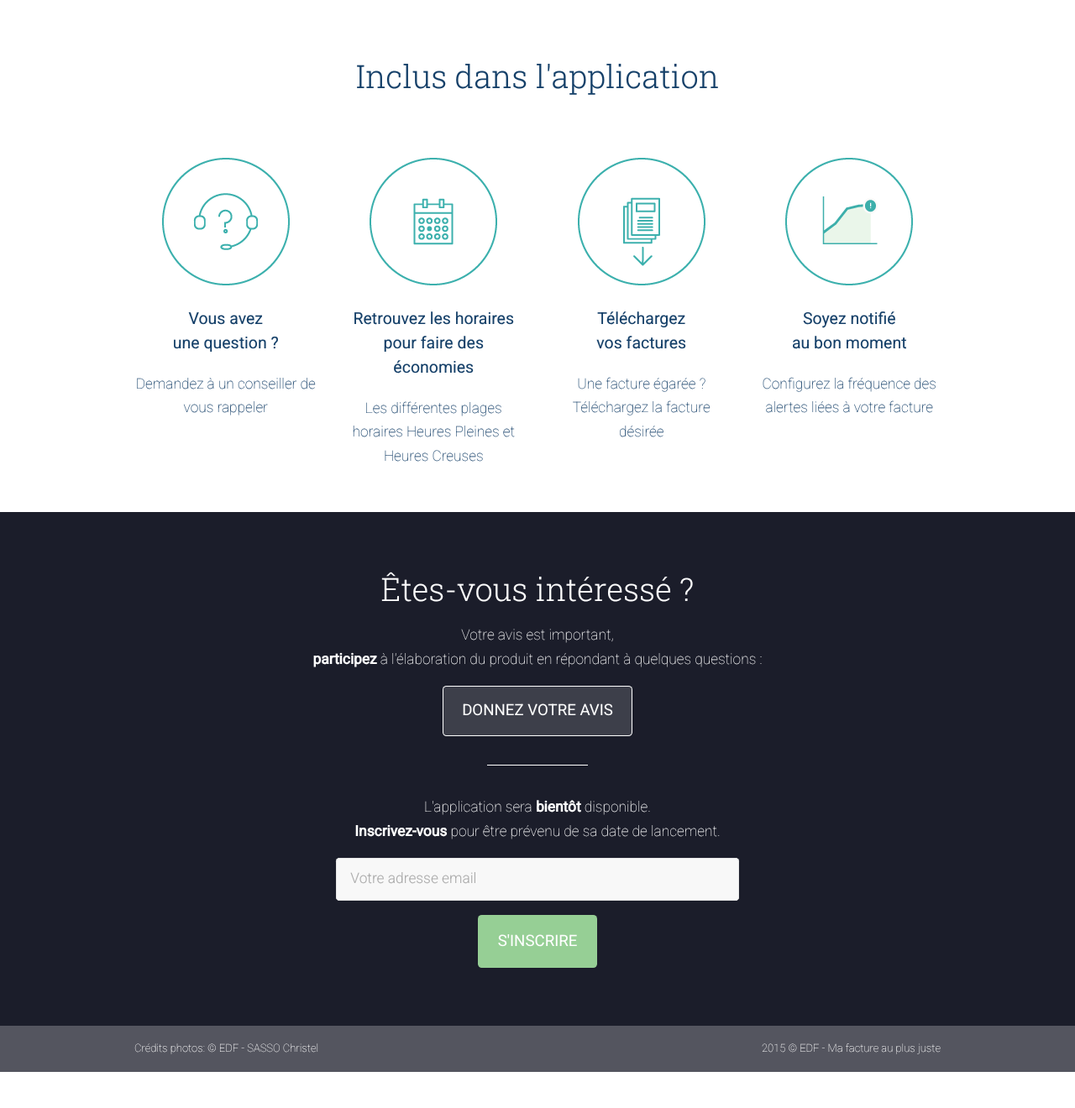
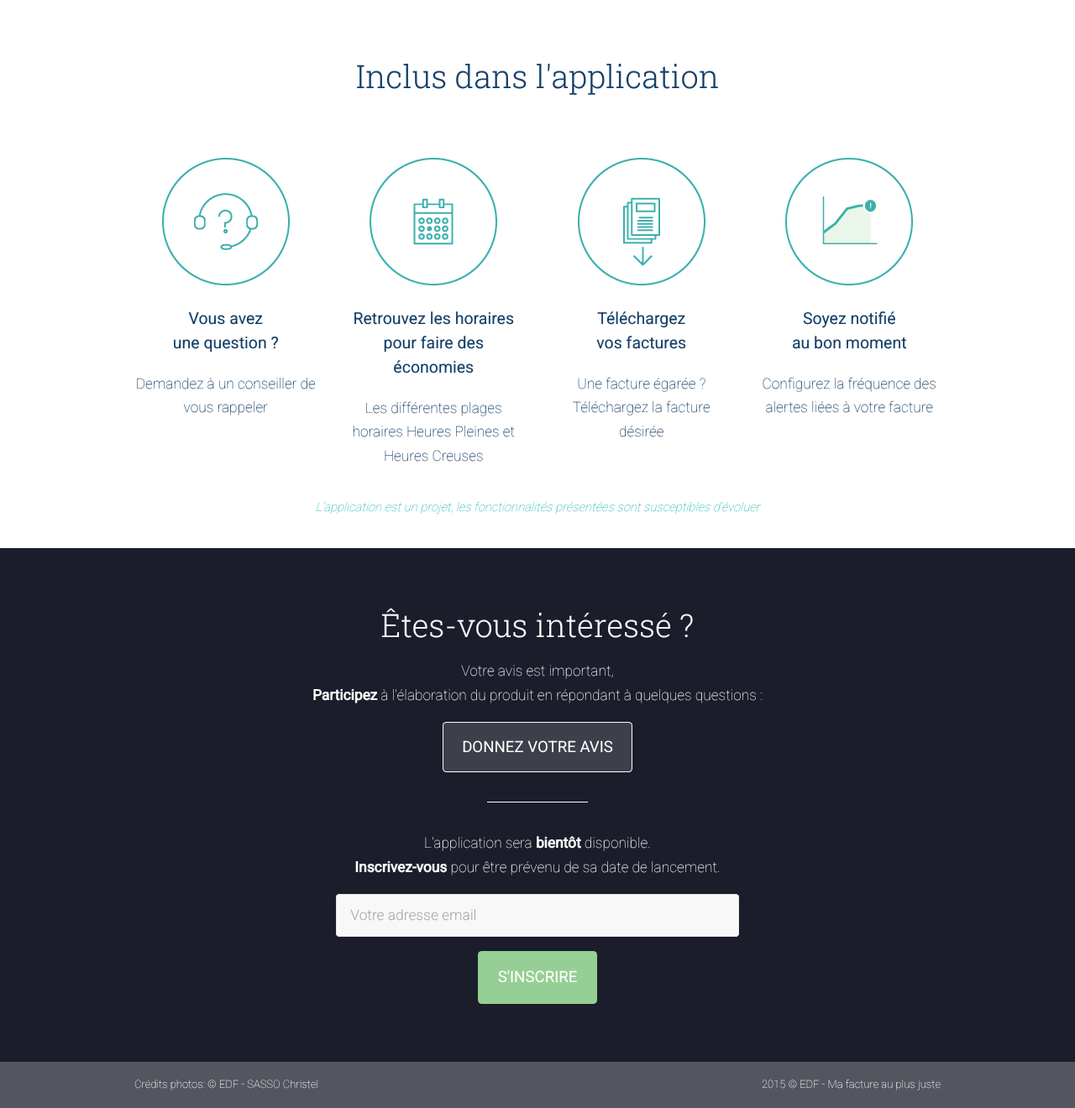
Before and after one commit to nicolaschengdev/sorobanapp, a PHP site: page / in a window 1280 px wide. Shown: the part 2883-4203 px from the top of the page at 84% size. Before the commit the page ends 4160 px from the top, so only its background shows below. Run offline with PHP 8.4, Linux system fonts and the light colour scheme; some libraries are stand-ins or nearby versions; some web fonts are replaced.

Commit message:
updated correctifs

```diff
--- a/index.php
+++ b/index.php
@@ -307,6 +307,12 @@ if (!empty($_POST)) {
 
 				</div>
 			</div>
+
+			<div class="container">
+				<div style="text-align:center; color:#3cc0ba; font-size:0.85em; font-style:italic; margin-top:1em;">
+					L'application est un projet, les fonctionnalités présentées sont susceptibles d'évoluer
+				</div>
+			</div>
 		</div>
 	</section>
 
@@ -317,7 +323,7 @@ if (!empty($_POST)) {
                 <h2>Êtes-vous intéressé ?</h2>
 
                 <p>
-                    Votre avis est important,<br/><span class="highlight">participez</span> à l'élaboration du produit en répondant à quelques questions :
+                    Votre avis est important,<br/><span class="highlight">Participez</span> à l'élaboration du produit en répondant à quelques questions :
                 </p>
                 <div class="dark">
                 	<a class="button typeform-share link" href="https://teamwhyers.typeform.com/to/DCmdBe" data-mode="1" target="_blank">Donnez votre avis</a>
```
